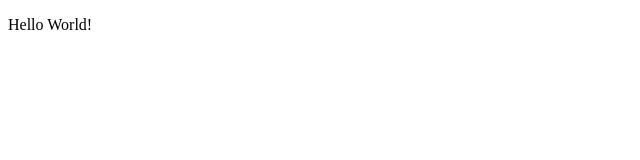
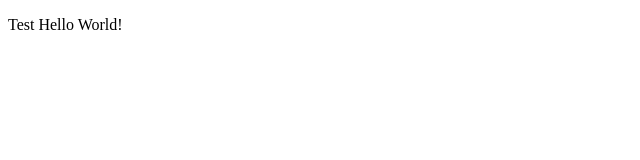
Before and after one commit to JoneleneJoloya/InventoryApp, a plain HTML site: page index.html in a window 1280 px wide. Shown: the full height of the page, 0-640 px from the left. Drawn offline with Linux system fonts and the light colour scheme.

Commit message:
test(S3): Changed text to trigger workflow

```diff
--- a/index.html
+++ b/index.html
@@ -4,6 +4,6 @@
     <title>This is the title of the webpage!</title>
   </head>
   <body>
-    <p>Hello World!</p>
+    <p>Test Hello World!</p>
   </body>
 </html>
```
